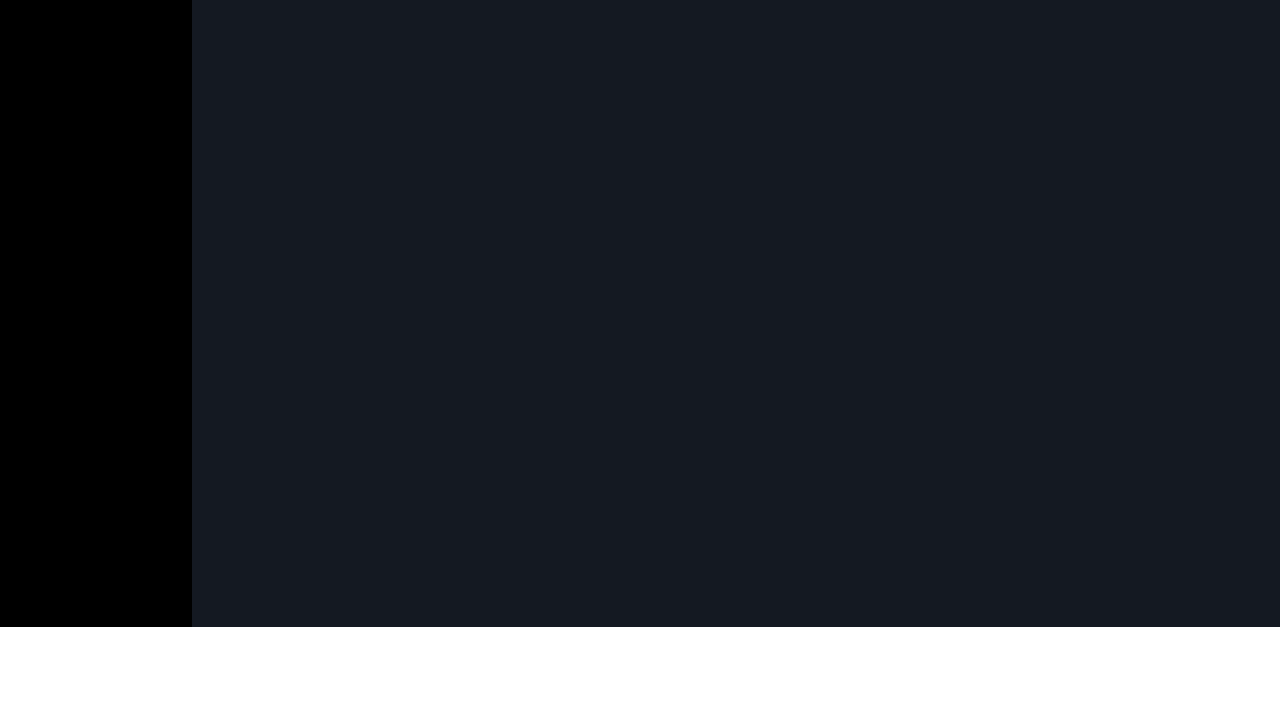
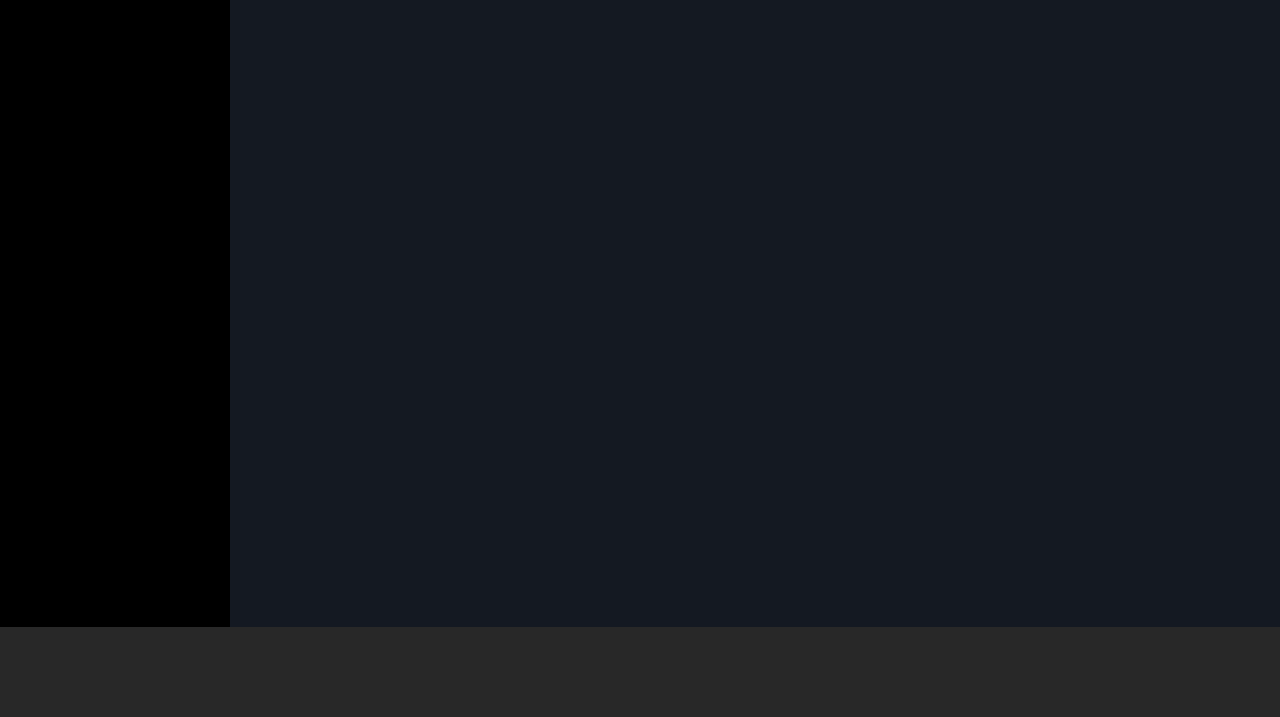
Before and after one commit to Kevin-Garri/html-css-spotifyweb, a plain HTML site: page index.html in a window 1280 px wide. Shown: the part 83-800 px from the top of the page. Drawn offline with Linux system fonts and the light colour scheme.

Commit message:
[add] struttura cambiata

```diff
--- a/css/style.css
+++ b/css/style.css
@@ -38,27 +38,45 @@ body {
   font-family: "Montserrat", sans-serif;
 }
 
-.viewport {
+/********MAIN********/
+
+.main-wrapper {
+  height: 100vh;
+  background-color: green;
+}
+
+main {
   height: calc(100vh - 90px);
   background-color: rgb(20, 25, 34);
-  width: 100%;
+  display: flex;
 }
 
 /********COLONNA SPOTIFY********/
-.spotify-colonna {
-  background-color: black;
-  height: calc(100vh - 90px);
-  width: 15%;
+aside {
+  width: 230px;
+  background-color: brown;
 }
 
-.logo {
-  width: 150px;
+aside .top {
+  background-color: black;
+  height: calc(100% - 80px);
 }
 
-/********PLAYBAR********/
+aside .bottom {
+  height: 80px;
+  background-color: black;
+}
 
-/********HEADER********/
-.header-bar {
+/********ALBUM********/
+
+.album-box {
+  width: calc(100% - 230px);
+  background-color: rgb(20, 25, 34);
+  overflow: auto;
+}
+
+/********UPGRADE-BAR********/
+.cta {
   background-color: rgb(8, 11, 18);
   position: fixed;
   z-index: 1;
@@ -67,9 +85,11 @@ body {
   width: 100%;
 }
 
+/********BARRA DI NAVIGAZIONE********/
 
-/********MAIN********/
 
-/********ALBUM********/
-
-/********BARRA DI NAVIGAZIONE********/
+/********PLAYBAR********/
+footer {
+  height: 90px;
+  background-color: rgb(40, 40, 40);
+}
--- a/index.html
+++ b/index.html
@@ -18,24 +18,29 @@
 </head>
 
 <body>
-  <main>
-    <!-----VIEWPORT---->
-    <div class="viewport d-flex">
-      <div class="song-box">
-        <header class="header-bar">
-        </header>
+  <!-----MAIN-WRAPPER---->
+  <div class="main-wrapper">
+    <main>
+      <!-----SPOTIFY-COLONNA---->
+      <aside>
+        <div class="top"></div>
+        <div class="bottom"></div>
+      </aside>
+
+      <!------ALBUM------>
+      <div class="album-box">
+        <div class="cta"></div>
+        <div class="inner">
+        </div>
       </div>
+    </main>
 
-      <!-----SPOTIFY COLONNA---->
-      <div class="spotify-colonna d-flex d-column">
-        <img class="logo" src="./spotify/img/logo.svg" alt="logo">
+    <!------FOOTER------>
+    <Footer>
+      <!----PLAYBAR---->
 
-  </main>
-
-  <!------FOOTER------>
-  <Footer>
-    <!----PLAYBAR---->
-  </Footer>
+    </Footer>
+  </div>
 </body>
 
 
```
